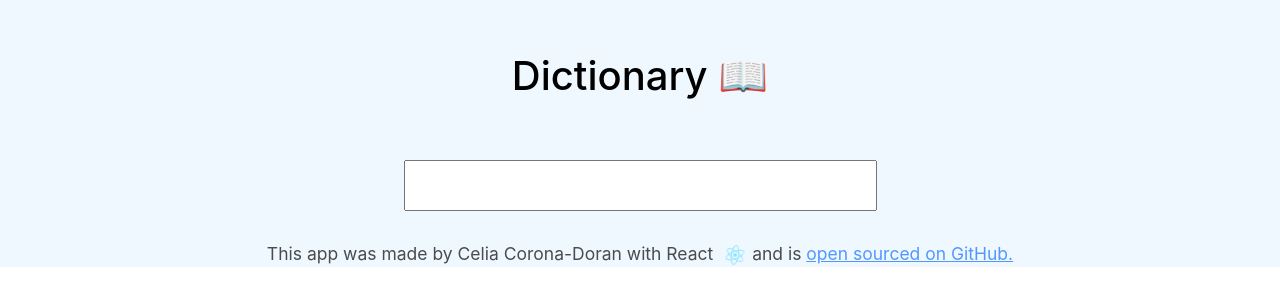
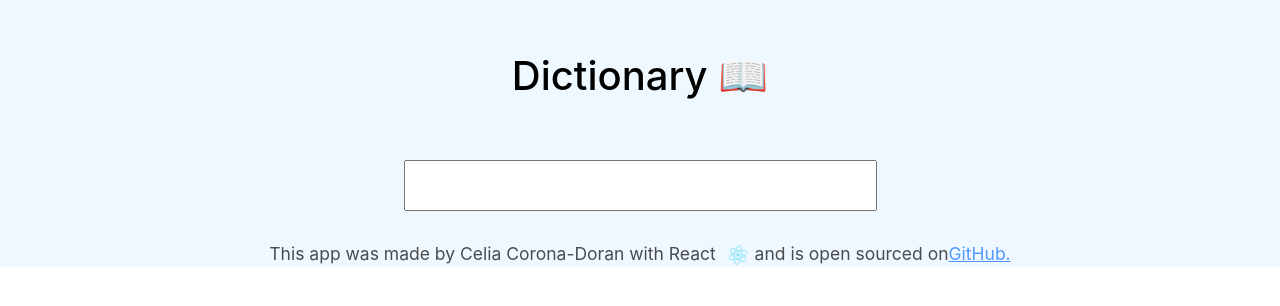
Before and after one commit to Newadventure2022/dictionary-project, a React (Create React App) app: page / in a window 1280 px wide. Shown: the top 306 px of the page. Built offline with nearby package versions, Linux system fonts and the light colour scheme.

Commit message:
Updated the footer

```diff
--- a/src/App.js
+++ b/src/App.js
@@ -18,13 +18,14 @@ export default function App() {
           <p className="small">
             This app was made by Celia Corona-Doran with React{" "}
             <img src={logo} className="App-logo" alt="logo" />
-            and is{" "}
+            and is open sourced on
             <a
               href="https://github.com/Newadventure2022/Travel-Project"
               target="_blank"
+              rel="noreferrer"
               title="Link to Celia's GitHub"
             >
-              open sourced on GitHub.
+              GitHub.
             </a>
           </p>
         </footer>
```
